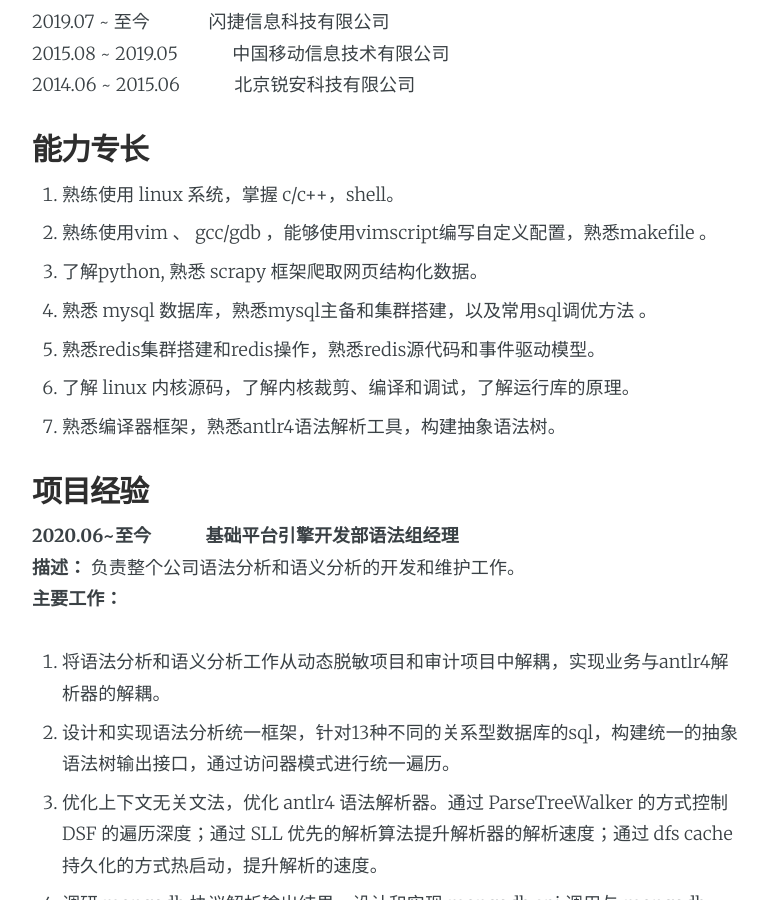
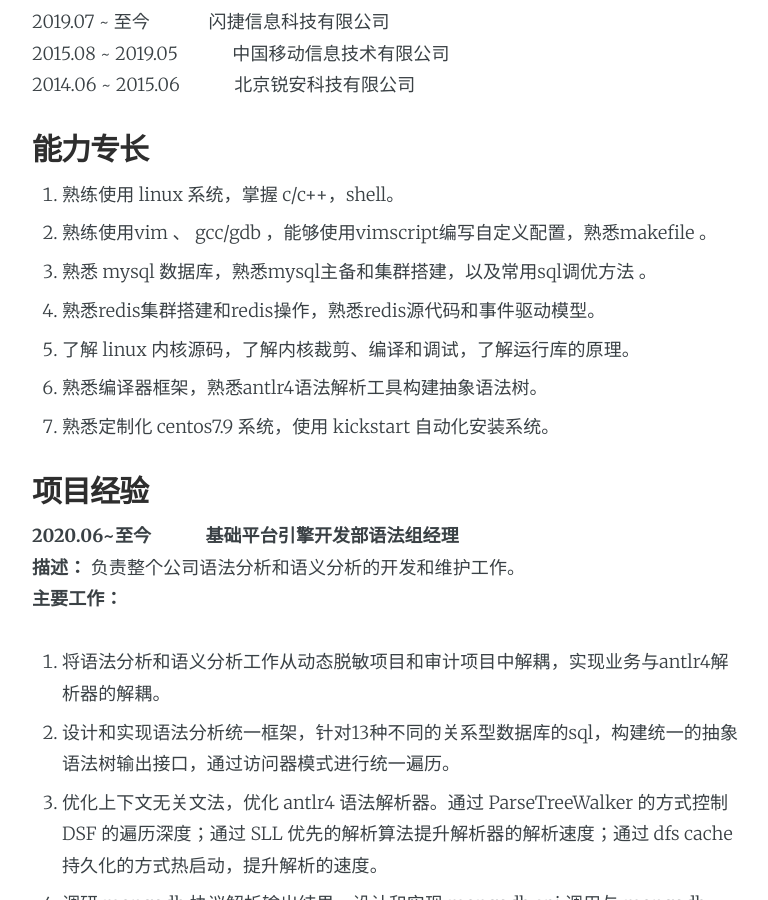
Before and after one commit to small-cat/small-cat.github.io, a Jekyll site: the page built from about.md, in a window 1280 px wide and 900 px high, scrolled down 583 px. Shown: the whole window, without its empty margins (253-1021 px from the left). Built offline with Jekyll 4.4.1, drawn with Linux system fonts in a browser that asks for light colours; comment, search, counter and statistics services are not loaded.

Commit message:
update about.md

```diff
--- a/about.md
+++ b/about.md
@@ -34,11 +34,11 @@ title: 个人简历
 
 1. 熟练使用 linux 系统，掌握 c/c++，shell。 <br>
 2. 熟练使用vim 、 gcc/gdb ，能够使用vimscript编写自定义配置，熟悉makefile 。 <br>
-3. 了解python, 熟悉 scrapy 框架爬取网页结构化数据。 <br>
 4. 熟悉 mysql 数据库，熟悉mysql主备和集群搭建，以及常用sql调优方法 。
 5. 熟悉redis集群搭建和redis操作，熟悉redis源代码和事件驱动模型。
 6. 了解 linux 内核源码，了解内核裁剪、编译和调试，了解运行库的原理。
-7. 熟悉编译器框架，熟悉antlr4语法解析工具，构建抽象语法树。
+7. 熟悉编译器框架，熟悉antlr4语法解析工具构建抽象语法树。
+7. 熟悉定制化 centos7.9 系统，使用 kickstart 自动化安装系统。
 
 ## 项目经验
 
```
Also changed, not shown: 2 other files.
